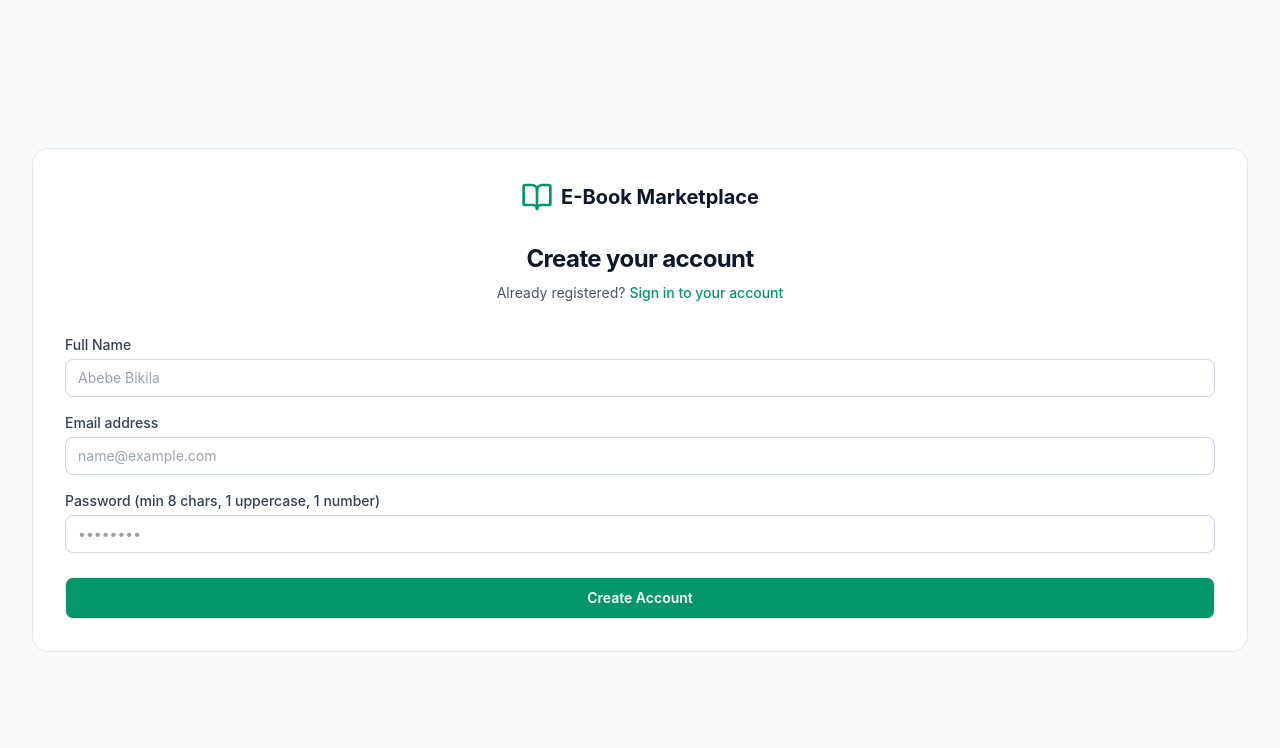
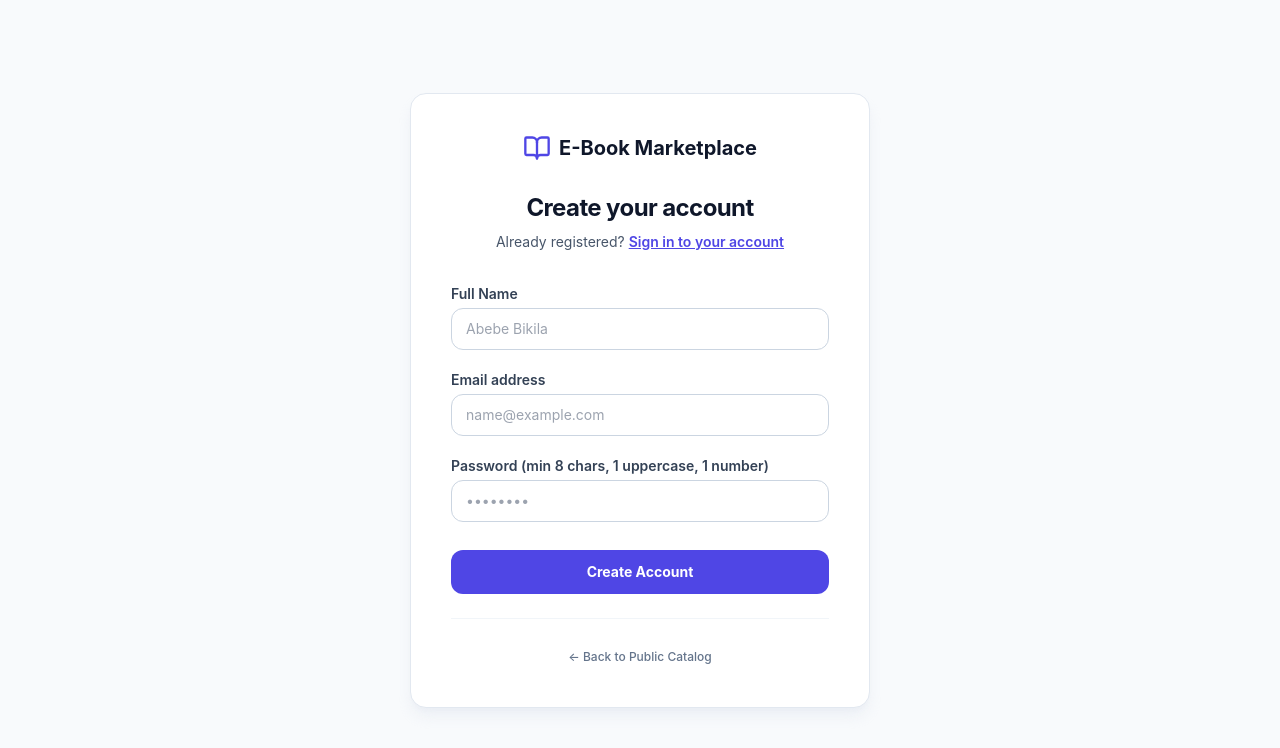
Before and after one commit to temesgenmeharie/E-Book, a Next.js app: page /auth/register in a window 1280 px wide. Shown: the top 748 px of the page. Built offline with nearby package versions, Linux system fonts and the light colour scheme.

Commit message:
fix(ui): include src/frontend in tailwind config and constrain auth form dimensions

```diff
--- a/src/frontend/views/auth/LoginView.tsx
+++ b/src/frontend/views/auth/LoginView.tsx
@@ -44,12 +44,12 @@ export function LoginView() {
   };
 
   return (
-    <div className="min-h-screen flex items-center justify-center bg-slate-50 py-12 px-4 sm:px-6 lg:px-8">
-      <div className="max-w-md w-full space-y-8 bg-white p-8 rounded-2xl shadow-xs border border-slate-200">
+    <div className="min-h-screen flex items-center justify-center bg-slate-50 py-12 px-4 sm:px-6">
+      <div className="w-full max-w-[440px] mx-auto bg-white p-8 sm:p-10 rounded-2xl shadow-lg shadow-slate-200/60 border border-slate-200">
         <div className="text-center">
-          <Link href="/" className="inline-flex items-center space-x-2">
-            <BookOpen className="h-8 w-8 text-emerald-600" />
-            <span className="text-xl font-bold text-slate-900">E-Book Marketplace</span>
+          <Link href="/catalog" className="inline-flex items-center gap-2 text-indigo-600 font-bold text-xl hover:opacity-90 transition">
+            <BookOpen className="h-7 w-7" />
+            <span className="text-slate-900">E-Book Marketplace</span>
           </Link>
           <h2 className="mt-6 text-2xl font-bold tracking-tight text-slate-900">
             Sign in to your account
@@ -58,26 +58,25 @@ export function LoginView() {
             Or{" "}
             <Link
               href="/auth/register"
-              className="font-medium text-emerald-600 hover:text-emerald-500"
+              className="font-semibold text-indigo-600 hover:text-indigo-500 underline"
             >
-              create a new customer or author account
+              create a customer or author account
             </Link>
           </p>
         </div>
 
         {error && (
-          <div className="rounded-lg bg-red-50 p-4 border border-red-200 flex items-start space-x-3 text-red-700 text-sm">
+          <div className="mt-6 rounded-xl bg-red-50 p-4 border border-red-200 flex items-start space-x-3 text-red-700 text-sm">
             <AlertCircle className="h-5 w-5 flex-shrink-0 text-red-500 mt-0.5" />
             <span>{error}</span>
           </div>
         )}
 
-        <form className="mt-8 space-y-6" onSubmit={handleSubmit}>
-          <div className="space-y-4">
+        <form className="mt-8 space-y-5" onSubmit={handleSubmit}>
           <div>
             <label
               htmlFor="email"
-                className="block text-sm font-medium text-slate-700"
+              className="block text-sm font-semibold text-slate-700 mb-1"
             >
               Email address
             </label>
@@ -89,7 +88,7 @@ export function LoginView() {
               required
               value={email}
               onChange={(e) => setEmail(e.target.value)}
-                className="mt-1 block w-full rounded-lg border border-slate-300 px-3 py-2 text-slate-900 shadow-xs focus:border-emerald-500 focus:outline-hidden focus:ring-1 focus:ring-emerald-500 sm:text-sm"
+              className="w-full rounded-xl border border-slate-300 px-3.5 py-2.5 text-slate-900 shadow-xs focus:border-indigo-500 focus:outline-hidden focus:ring-2 focus:ring-indigo-500/20 text-sm transition"
               placeholder="name@example.com"
             />
           </div>
@@ -97,7 +96,7 @@ export function LoginView() {
           <div>
             <label
               htmlFor="password"
-                className="block text-sm font-medium text-slate-700"
+              className="block text-sm font-semibold text-slate-700 mb-1"
             >
               Password
             </label>
@@ -109,17 +108,16 @@ export function LoginView() {
               required
               value={password}
               onChange={(e) => setPassword(e.target.value)}
-                className="mt-1 block w-full rounded-lg border border-slate-300 px-3 py-2 text-slate-900 shadow-xs focus:border-emerald-500 focus:outline-hidden focus:ring-1 focus:ring-emerald-500 sm:text-sm"
+              className="w-full rounded-xl border border-slate-300 px-3.5 py-2.5 text-slate-900 shadow-xs focus:border-indigo-500 focus:outline-hidden focus:ring-2 focus:ring-indigo-500/20 text-sm transition"
               placeholder="••••••••"
             />
           </div>
-          </div>
 
-          <div>
+          <div className="pt-2">
             <button
               type="submit"
               disabled={loading}
-              className="w-full flex justify-center py-2.5 px-4 border border-transparent rounded-lg shadow-xs text-sm font-semibold text-white bg-emerald-600 hover:bg-emerald-500 focus:outline-hidden focus:ring-2 focus:ring-offset-2 focus:ring-emerald-500 disabled:opacity-50 transition-all"
+              className="w-full flex justify-center py-3 px-4 rounded-xl shadow-xs text-sm font-bold text-white bg-indigo-600 hover:bg-indigo-500 focus:outline-hidden focus:ring-2 focus:ring-offset-2 focus:ring-indigo-500 disabled:opacity-50 transition"
             >
               {loading ? (
                 <Loader2 className="h-5 w-5 animate-spin" />
@@ -129,6 +127,12 @@ export function LoginView() {
             </button>
           </div>
         </form>
+
+        <div className="mt-6 pt-6 border-t border-slate-100 text-center">
+          <Link href="/catalog" className="text-xs text-slate-500 hover:text-slate-800 font-medium">
+            &larr; Back to Public Catalog
+          </Link>
+        </div>
       </div>
     </div>
   );
--- a/src/frontend/views/auth/RegisterView.tsx
+++ b/src/frontend/views/auth/RegisterView.tsx
@@ -45,12 +45,12 @@ export function RegisterView() {
   };
 
   return (
-    <div className="min-h-screen flex items-center justify-center bg-slate-50 py-12 px-4 sm:px-6 lg:px-8">
-      <div className="max-w-md w-full space-y-8 bg-white p-8 rounded-2xl shadow-xs border border-slate-200">
+    <div className="min-h-screen flex items-center justify-center bg-slate-50 py-12 px-4 sm:px-6">
+      <div className="w-full max-w-[460px] mx-auto bg-white p-8 sm:p-10 rounded-2xl shadow-lg shadow-slate-200/60 border border-slate-200">
         <div className="text-center">
-          <Link href="/" className="inline-flex items-center space-x-2">
-            <BookOpen className="h-8 w-8 text-emerald-600" />
-            <span className="text-xl font-bold text-slate-900">E-Book Marketplace</span>
+          <Link href="/catalog" className="inline-flex items-center gap-2 text-indigo-600 font-bold text-xl hover:opacity-90 transition">
+            <BookOpen className="h-7 w-7" />
+            <span className="text-slate-900">E-Book Marketplace</span>
           </Link>
           <h2 className="mt-6 text-2xl font-bold tracking-tight text-slate-900">
             Create your account
@@ -59,7 +59,7 @@ export function RegisterView() {
             Already registered?{" "}
             <Link
               href="/auth/login"
-              className="font-medium text-emerald-600 hover:text-emerald-500"
+              className="font-semibold text-indigo-600 hover:text-indigo-500 underline"
             >
               Sign in to your account
             </Link>
@@ -67,18 +67,17 @@ export function RegisterView() {
         </div>
 
         {error && (
-          <div className="rounded-lg bg-red-50 p-4 border border-red-200 flex items-start space-x-3 text-red-700 text-sm">
+          <div className="mt-6 rounded-xl bg-red-50 p-4 border border-red-200 flex items-start space-x-3 text-red-700 text-sm">
             <AlertCircle className="h-5 w-5 flex-shrink-0 text-red-500 mt-0.5" />
             <span>{error}</span>
           </div>
         )}
 
-        <form className="mt-8 space-y-6" onSubmit={handleSubmit}>
-          <div className="space-y-4">
+        <form className="mt-8 space-y-5" onSubmit={handleSubmit}>
           <div>
             <label
               htmlFor="fullName"
-                className="block text-sm font-medium text-slate-700"
+              className="block text-sm font-semibold text-slate-700 mb-1"
             >
               Full Name
             </label>
@@ -89,7 +88,7 @@ export function RegisterView() {
               required
               value={fullName}
               onChange={(e) => setFullName(e.target.value)}
-                className="mt-1 block w-full rounded-lg border border-slate-300 px-3 py-2 text-slate-900 shadow-xs focus:border-emerald-500 focus:outline-hidden focus:ring-1 focus:ring-emerald-500 sm:text-sm"
+              className="w-full rounded-xl border border-slate-300 px-3.5 py-2.5 text-slate-900 shadow-xs focus:border-indigo-500 focus:outline-hidden focus:ring-2 focus:ring-indigo-500/20 text-sm transition"
               placeholder="Abebe Bikila"
             />
           </div>
@@ -97,7 +96,7 @@ export function RegisterView() {
           <div>
             <label
               htmlFor="email"
-                className="block text-sm font-medium text-slate-700"
+              className="block text-sm font-semibold text-slate-700 mb-1"
             >
               Email address
             </label>
@@ -109,7 +108,7 @@ export function RegisterView() {
               required
               value={email}
               onChange={(e) => setEmail(e.target.value)}
-                className="mt-1 block w-full rounded-lg border border-slate-300 px-3 py-2 text-slate-900 shadow-xs focus:border-emerald-500 focus:outline-hidden focus:ring-1 focus:ring-emerald-500 sm:text-sm"
+              className="w-full rounded-xl border border-slate-300 px-3.5 py-2.5 text-slate-900 shadow-xs focus:border-indigo-500 focus:outline-hidden focus:ring-2 focus:ring-indigo-500/20 text-sm transition"
               placeholder="name@example.com"
             />
           </div>
@@ -117,7 +116,7 @@ export function RegisterView() {
           <div>
             <label
               htmlFor="password"
-                className="block text-sm font-medium text-slate-700"
+              className="block text-sm font-semibold text-slate-700 mb-1"
             >
               Password (min 8 chars, 1 uppercase, 1 number)
             </label>
@@ -128,17 +127,16 @@ export function RegisterView() {
               required
               value={password}
               onChange={(e) => setPassword(e.target.value)}
-                className="mt-1 block w-full rounded-lg border border-slate-300 px-3 py-2 text-slate-900 shadow-xs focus:border-emerald-500 focus:outline-hidden focus:ring-1 focus:ring-emerald-500 sm:text-sm"
+              className="w-full rounded-xl border border-slate-300 px-3.5 py-2.5 text-slate-900 shadow-xs focus:border-indigo-500 focus:outline-hidden focus:ring-2 focus:ring-indigo-500/20 text-sm transition"
               placeholder="••••••••"
             />
           </div>
-          </div>
 
-          <div>
+          <div className="pt-2">
             <button
               type="submit"
               disabled={loading}
-              className="w-full flex justify-center py-2.5 px-4 border border-transparent rounded-lg shadow-xs text-sm font-semibold text-white bg-emerald-600 hover:bg-emerald-500 focus:outline-hidden focus:ring-2 focus:ring-offset-2 focus:ring-emerald-500 disabled:opacity-50 transition-all"
+              className="w-full flex justify-center py-3 px-4 rounded-xl shadow-xs text-sm font-bold text-white bg-indigo-600 hover:bg-indigo-500 focus:outline-hidden focus:ring-2 focus:ring-offset-2 focus:ring-indigo-500 disabled:opacity-50 transition"
             >
               {loading ? (
                 <Loader2 className="h-5 w-5 animate-spin" />
@@ -148,6 +146,12 @@ export function RegisterView() {
             </button>
           </div>
         </form>
+
+        <div className="mt-6 pt-6 border-t border-slate-100 text-center">
+          <Link href="/catalog" className="text-xs text-slate-500 hover:text-slate-800 font-medium">
+            &larr; Back to Public Catalog
+          </Link>
+        </div>
       </div>
     </div>
   );
--- a/tailwind.config.ts
+++ b/tailwind.config.ts
@@ -2,10 +2,7 @@ import type { Config } from "tailwindcss";
 
 const config: Config = {
   content: [
-    "./src/pages/**/*.{js,ts,jsx,tsx,mdx}",
-    "./src/components/**/*.{js,ts,jsx,tsx,mdx}",
-    "./src/app/**/*.{js,ts,jsx,tsx,mdx}",
-    "./src/modules/**/*.{js,ts,jsx,tsx,mdx}",
+    "./src/**/*.{js,ts,jsx,tsx,mdx}",
   ],
   theme: {
     extend: {
```
Lines whose indentation alone changed are shown as unchanged.
